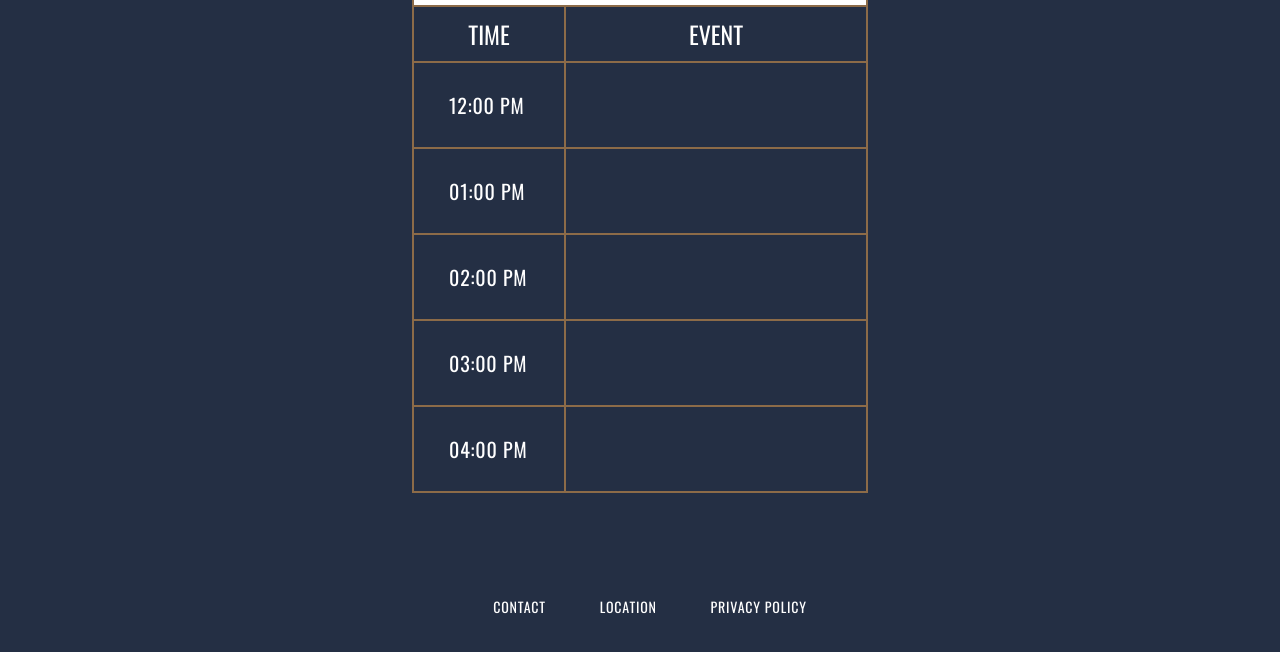
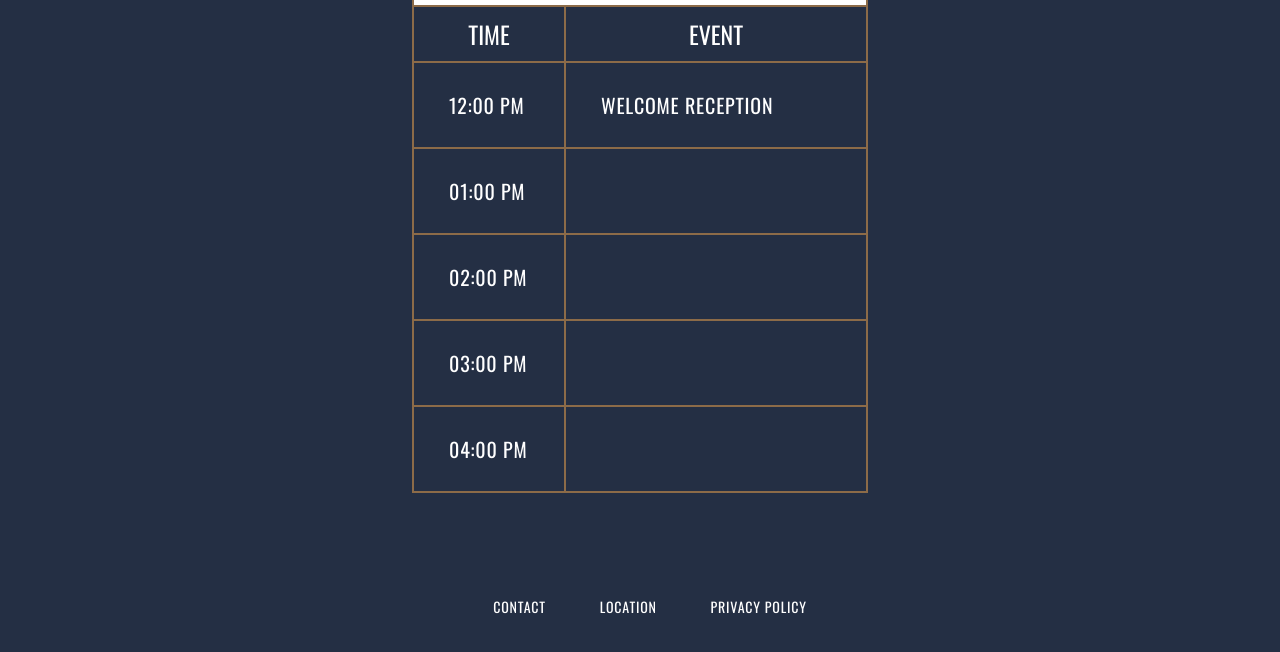
Before and after one commit to daniel-dean-git-hub/wine-festival-schedule, a plain HTML site: page index.html in a window 1280 px wide. Shown: the part 154-806 px from the top of the page. Drawn offline with nearby package versions, Linux system fonts and the light colour scheme.

Commit message:
Updating table rows

```diff
--- a/index.html
+++ b/index.html
@@ -36,7 +36,9 @@
           <td class="left">
             <h3>12:00 PM</h3>
           </td>
-          <td></td>
+          <td>
+            <h3>Welcome Reception</h3>
+          </td>
         </tr>
         <tr>
           <td class="left">
```
